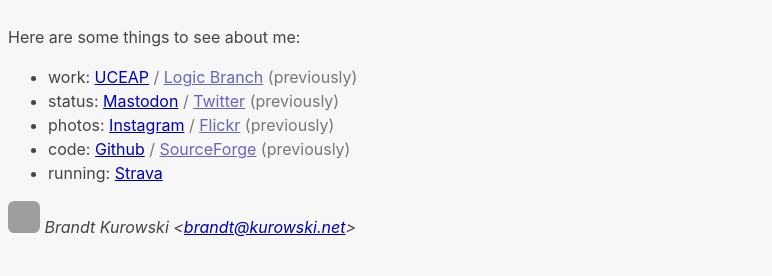
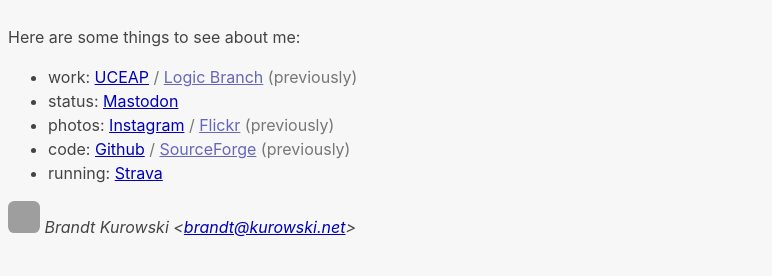
Before and after one commit to kurowski/kurowski.github.io, a plain HTML site: page index.html in a window 1280 px wide. Shown: the part 66-342 px from the top of the page, without its empty margins (0-772 px from the left). Drawn offline with Linux system fonts and the light colour scheme; grey boxes are pictures that could not be loaded.

Commit message:
finally deactivated twitter

```diff
--- a/index.html
+++ b/index.html
@@ -37,10 +37,6 @@
       </li>
       <li>status:
         <a href="https://mastodon.social/@brandtkurowski" rel="me">Mastodon</a>
-        <span class="dim">
-          /
-          <a href="http://twitter.com/brandtkurowski" rel="me">Twitter</a> (previously)
-        </span>
       </li>
       <li>photos:
         <a href="https://www.instagram.com/brandtkurowski/" rel="me">Instagram</a>
```
